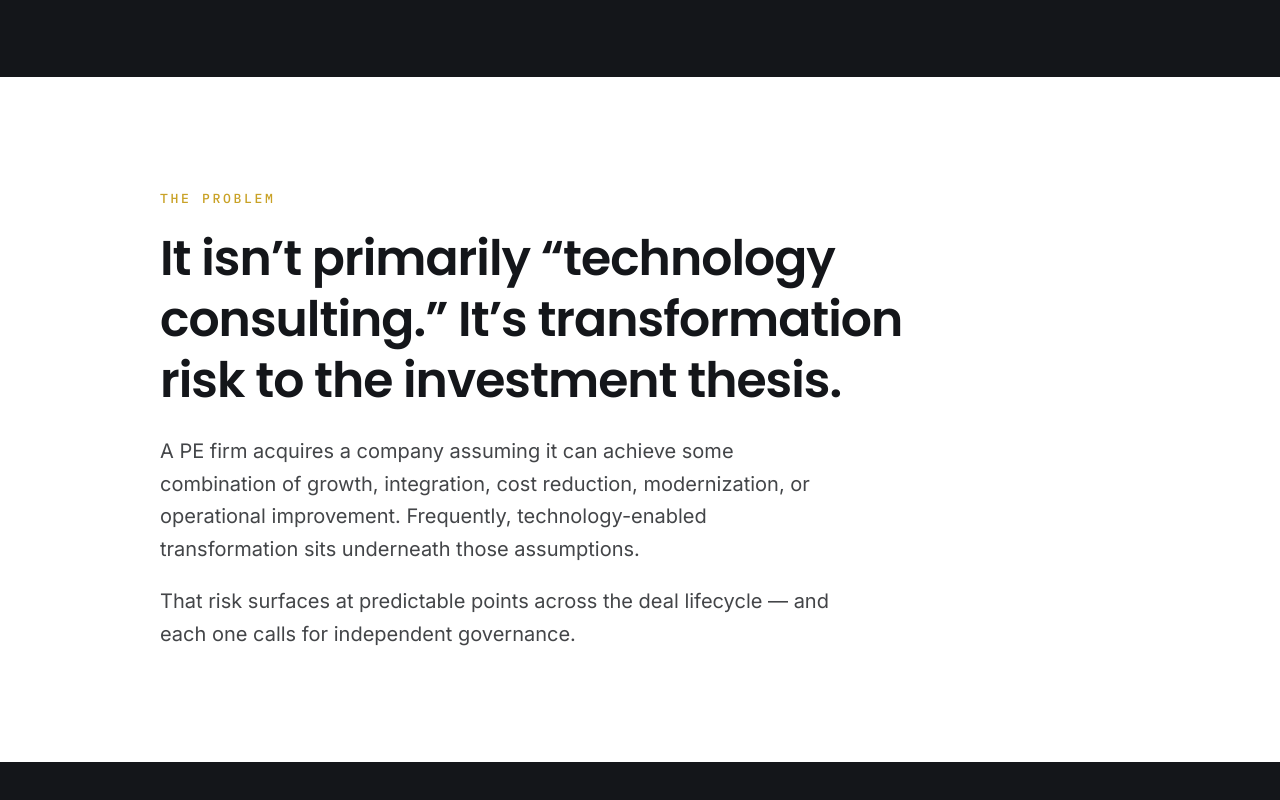
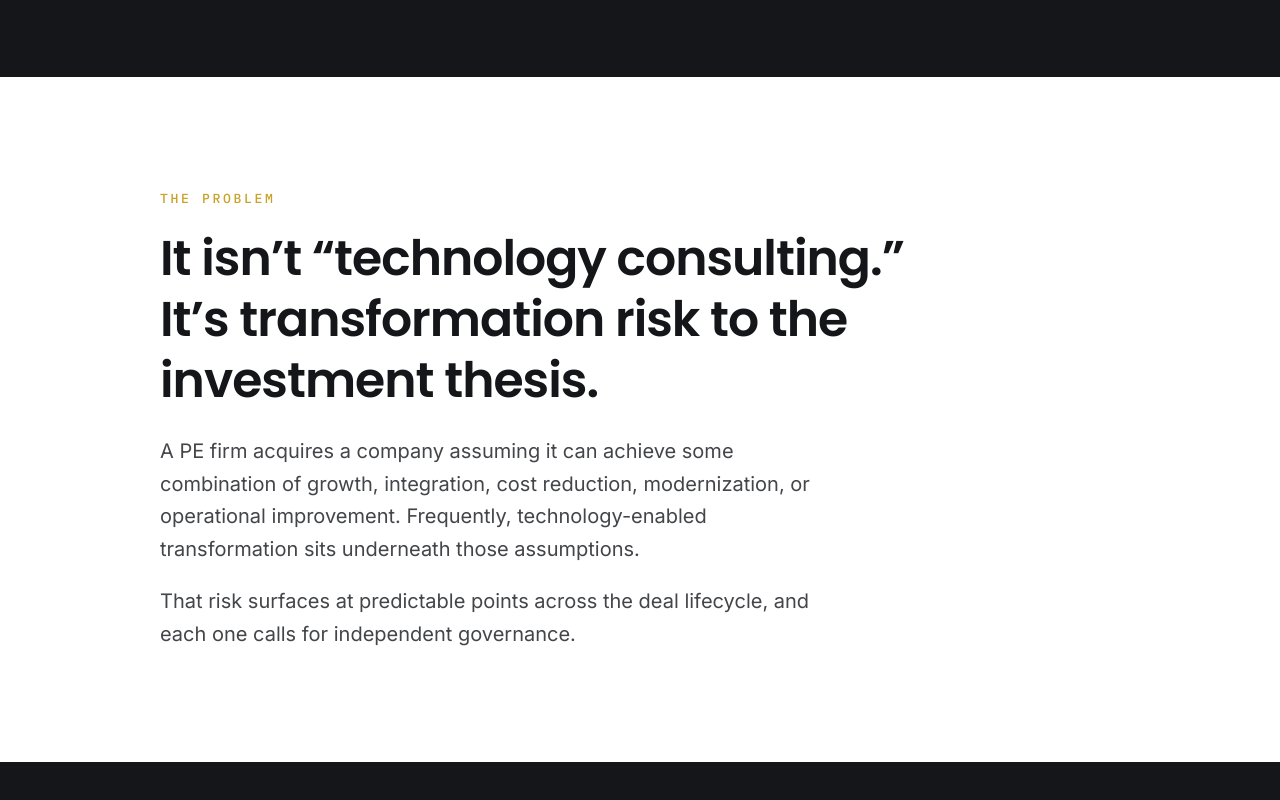
Before and after one commit to phousecos/jlynneco, a Next.js app: page /private-equity in a window 1280 px wide. Shown: the part 566-1366 px from the top of the page. Built offline with nearby package versions, Linux system fonts and the light colour scheme.

Commit message:
Tighten Private Equity page copy
Drops "primarily" and replaces em dashes with commas in the
problem-section copy for plainer phrasing.

```diff
--- a/src/app/private-equity/page.tsx
+++ b/src/app/private-equity/page.tsx
@@ -83,8 +83,8 @@ export default function PrivateEquityPage() {
       <Section ground="paper">
         <Eyebrow>The problem</Eyebrow>
         <h2 className="font-display mt-5 max-w-3xl text-3xl leading-tight sm:text-4xl">
-          It isn&rsquo;t primarily &ldquo;technology consulting.&rdquo;
-          It&rsquo;s transformation risk to the investment thesis.
+          It isn&rsquo;t &ldquo;technology consulting.&rdquo; It&rsquo;s
+          transformation risk to the investment thesis.
         </h2>
         <div className="mt-6 max-w-2xl space-y-5 text-lg leading-relaxed text-brand-ink/80">
           <p>
@@ -96,7 +96,7 @@ export default function PrivateEquityPage() {
           </p>
           <p>
             That risk surfaces at predictable points across the deal
-            lifecycle — and each one calls for independent governance.
+            lifecycle, and each one calls for independent governance.
           </p>
         </div>
       </Section>
```
